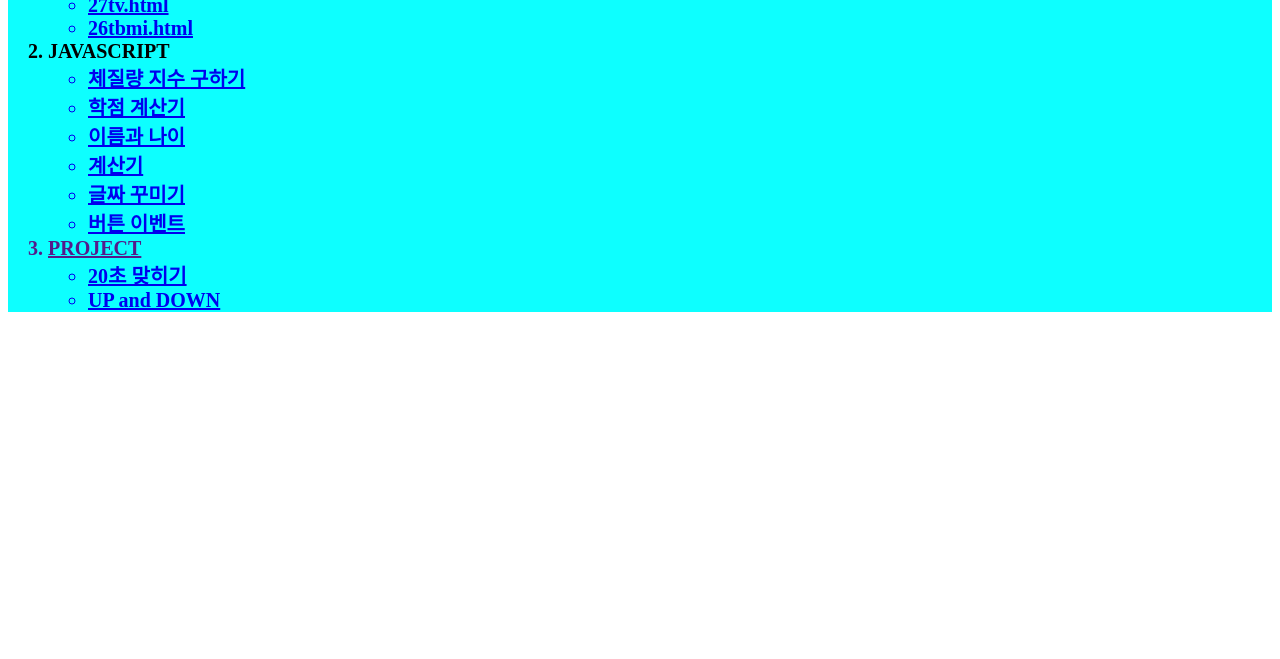
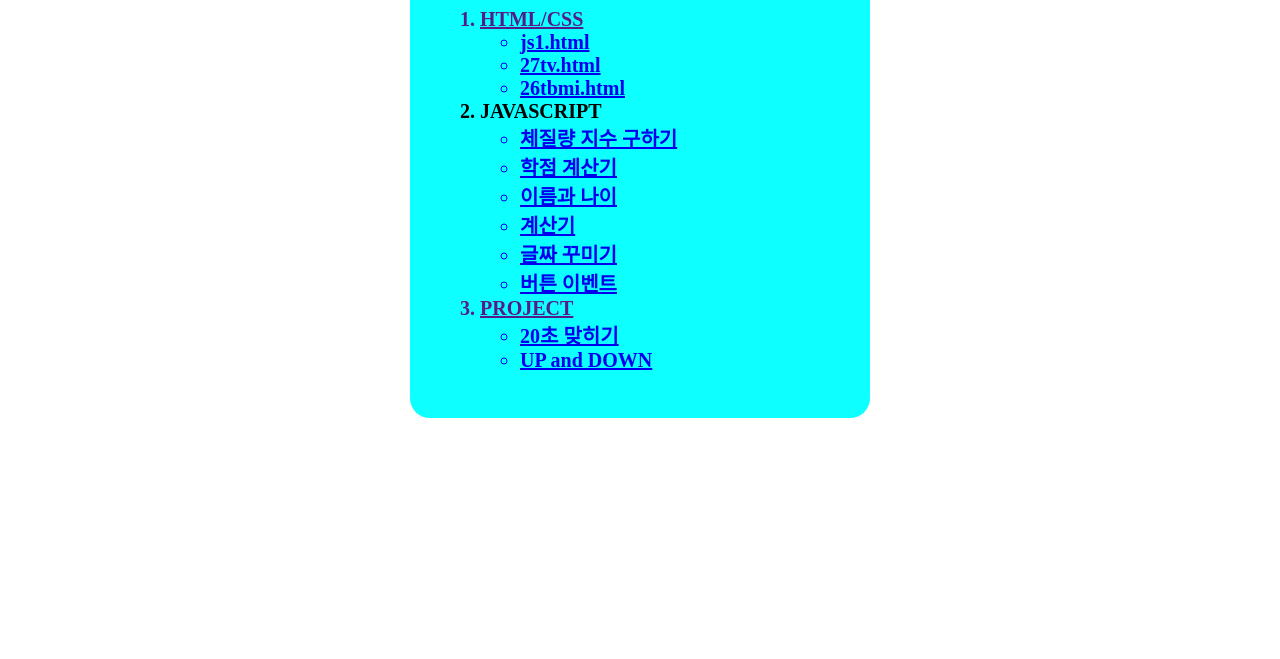
Before and after one commit to Yoonhajun/js, a plain HTML site: page index.html in a window 1280 px wide. Shown: the part 141-800 px from the top of the page. Drawn offline with Linux system fonts and the light colour scheme.

Commit message:
Add files via upload

```diff
--- a/index.css
+++ b/index.css
@@ -4,6 +4,11 @@ h1 {
 
 #frame {
   background-color: rgb(13, 255, 255);
+  border-radius: 20px;
+  width: 400px;
+  margin: auto;
+  padding: 30px;
+  margin-top: 30px;
 }
 
 li {
```
